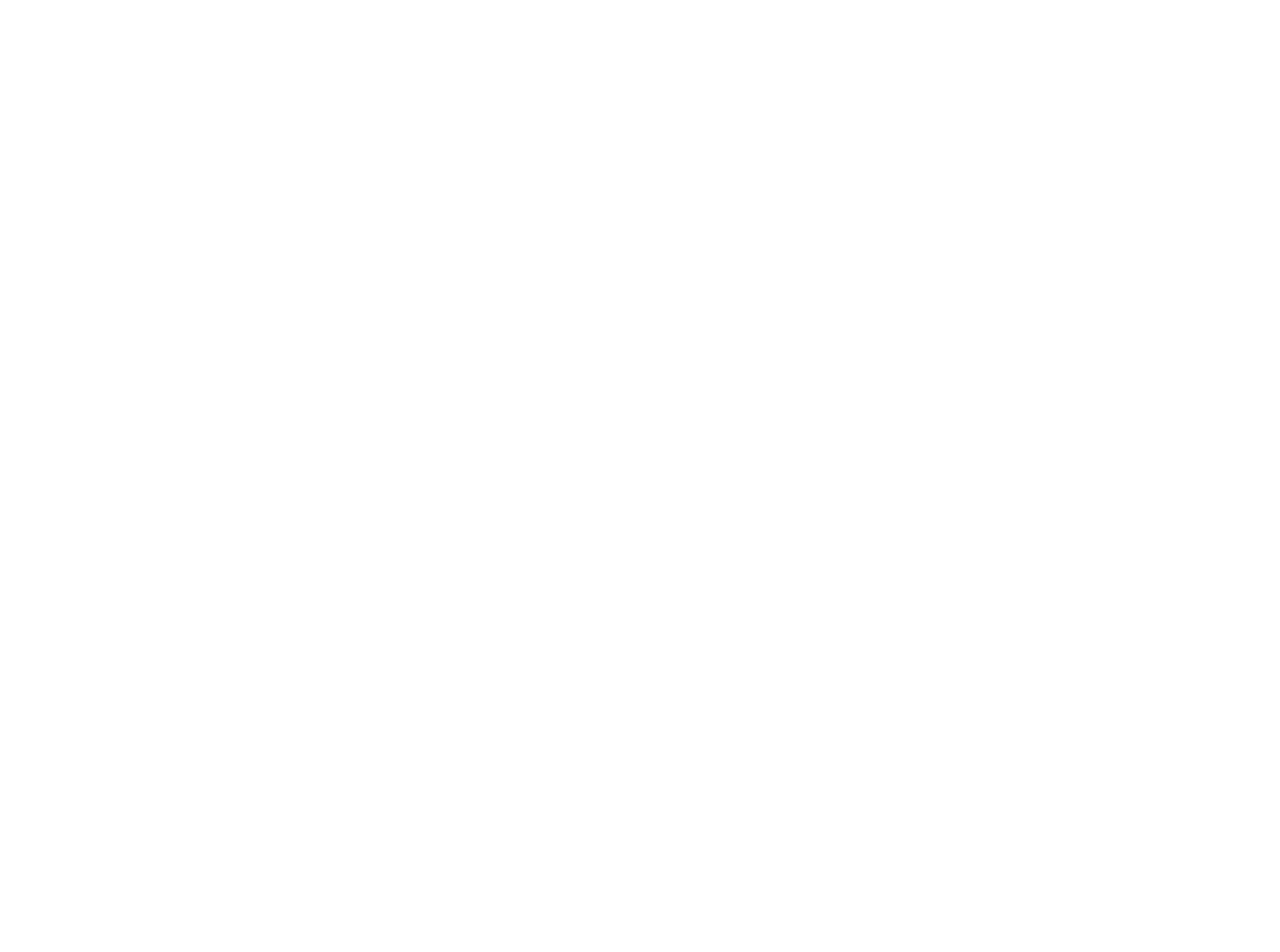
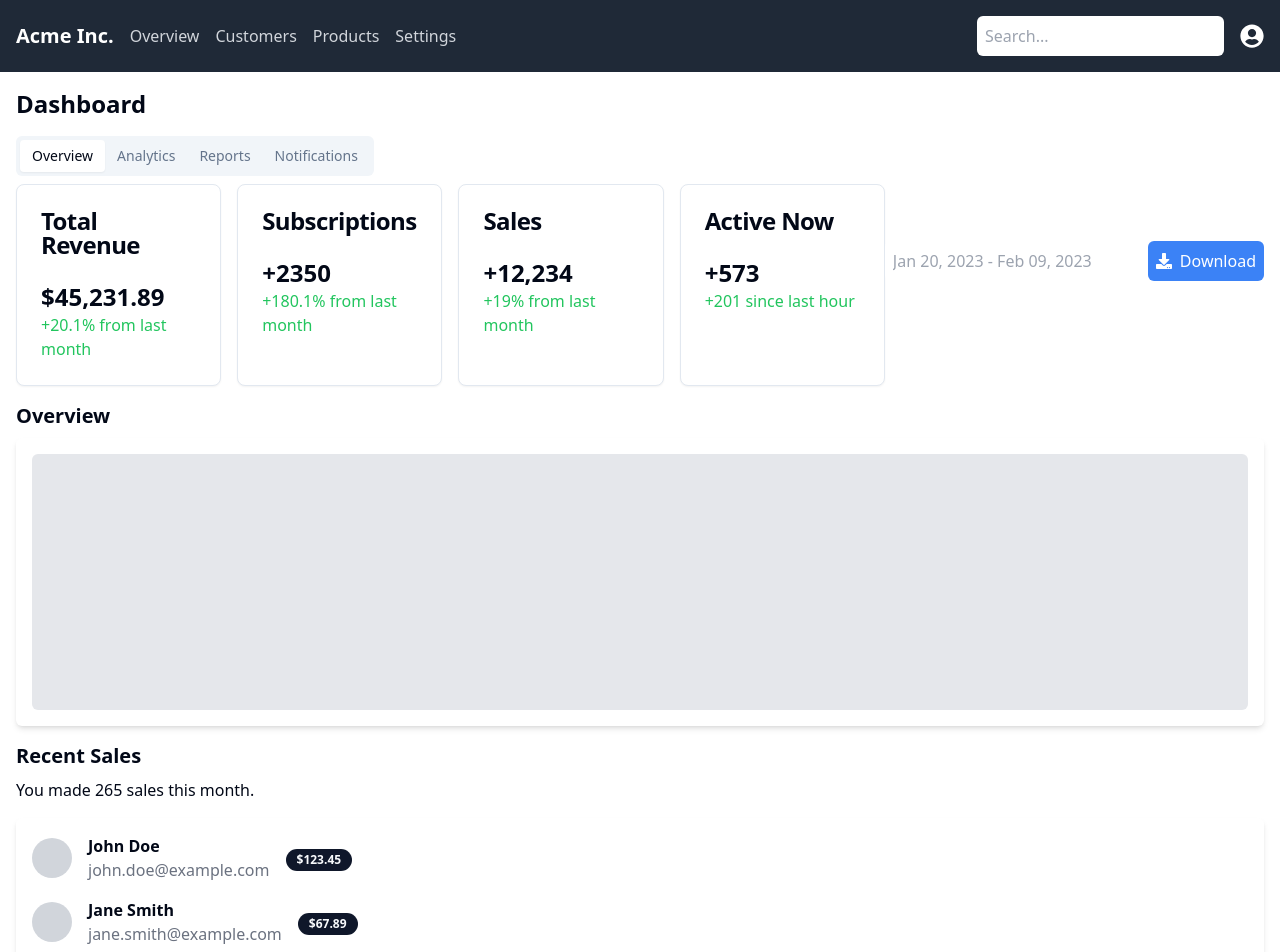
Before and after one commit to GPT-Engineer-App/replica-explained, a React (Vite) app: page / in a window 1280 px wide. Shown: the top 952 px of the page. Before the commit the page ends 800 px from the top, so only its background shows below. Built offline with nearby package versions, Linux system fonts and the light colour scheme.

Commit message:
Implemented the initial version of the dashboard with navigation and main sections.

```diff
--- a/package.json
+++ b/package.json
@@ -40,6 +40,7 @@
     "react": "^18.2.0",
     "react-dom": "^18.2.0",
     "react-hook-form": "^7.50.1",
+    "react-icons": "^4.12.0",
     "react-resizable-panels": "^2.0.9",
     "react-router-dom": "^6.23.1",
     "tailwind-merge": "^2.2.1",
--- a/src/App.jsx
+++ b/src/App.jsx
@@ -1,11 +1,19 @@
 import { Route, BrowserRouter as Router, Routes } from "react-router-dom";
 import Index from "./pages/Index.jsx";
+import Customers from "./pages/Customers.jsx";
+import Products from "./pages/Products.jsx";
+import Settings from "./pages/Settings.jsx";
+import Navbar from "./components/Navbar.jsx";
 
 function App() {
   return (
     <Router>
+      <Navbar />
       <Routes>
         <Route exact path="/" element={<Index />} />
+        <Route exact path="/customers" element={<Customers />} />
+        <Route exact path="/products" element={<Products />} />
+        <Route exact path="/settings" element={<Settings />} />
       </Routes>
     </Router>
   );
--- /dev/null
+++ b/src/components/Navbar.jsx
@@ -0,0 +1,22 @@
+import { Link } from "react-router-dom";
+import { FaUserCircle } from "react-icons/fa";
+
+const Navbar = () => {
+  return (
+    <nav className="bg-gray-800 p-4 flex justify-between items-center">
+      <div className="flex items-center space-x-4">
+        <div className="text-white text-xl font-bold">Acme Inc.</div>
+        <Link to="/" className="text-gray-300 hover:text-white">Overview</Link>
+        <Link to="/customers" className="text-gray-300 hover:text-white">Customers</Link>
+        <Link to="/products" className="text-gray-300 hover:text-white">Products</Link>
+        <Link to="/settings" className="text-gray-300 hover:text-white">Settings</Link>
+      </div>
+      <div className="flex items-center space-x-4">
+        <input type="text" placeholder="Search..." className="p-2 rounded-md" />
+        <FaUserCircle className="text-white text-2xl" />
+      </div>
+    </nav>
+  );
+};
+
+export default Navbar;
--- /dev/null
+++ b/src/pages/Customers.jsx
@@ -0,0 +1,10 @@
+const Customers = () => {
+  return (
+    <div className="p-4">
+      <h1 className="text-2xl font-bold mb-4">Customers</h1>
+      {/* Add content for the Customers page */}
+    </div>
+  );
+};
+
+export default Customers;
--- a/src/pages/Index.jsx
+++ b/src/pages/Index.jsx
@@ -1,9 +1,106 @@
-// Update this page (the content is just a fallback if you fail and example)
+import { Tabs, TabsContent, TabsList, TabsTrigger } from "@/components/ui/tabs";
+import { Card, CardContent, CardHeader, CardTitle } from "@/components/ui/card";
+import { Badge } from "@/components/ui/badge";
+import { FaDownload } from "react-icons/fa";
 
 const Index = () => {
   return (
-    <div className="h-screen w-screen flex items-center justify-center">
-      {/* Update with components here */}
+    <div className="p-4">
+      <h1 className="text-2xl font-bold mb-4">Dashboard</h1>
+      <div className="flex justify-between items-center mb-4">
+        <Tabs defaultValue="overview">
+          <TabsList>
+            <TabsTrigger value="overview">Overview</TabsTrigger>
+            <TabsTrigger value="analytics">Analytics</TabsTrigger>
+            <TabsTrigger value="reports">Reports</TabsTrigger>
+            <TabsTrigger value="notifications">Notifications</TabsTrigger>
+          </TabsList>
+          <TabsContent value="overview">
+            <div className="flex space-x-4">
+              <Card className="w-1/4">
+                <CardHeader>
+                  <CardTitle>Total Revenue</CardTitle>
+                </CardHeader>
+                <CardContent>
+                  <p className="text-2xl font-bold">$45,231.89</p>
+                  <p className="text-green-500">+20.1% from last month</p>
+                </CardContent>
+              </Card>
+              <Card className="w-1/4">
+                <CardHeader>
+                  <CardTitle>Subscriptions</CardTitle>
+                </CardHeader>
+                <CardContent>
+                  <p className="text-2xl font-bold">+2350</p>
+                  <p className="text-green-500">+180.1% from last month</p>
+                </CardContent>
+              </Card>
+              <Card className="w-1/4">
+                <CardHeader>
+                  <CardTitle>Sales</CardTitle>
+                </CardHeader>
+                <CardContent>
+                  <p className="text-2xl font-bold">+12,234</p>
+                  <p className="text-green-500">+19% from last month</p>
+                </CardContent>
+              </Card>
+              <Card className="w-1/4">
+                <CardHeader>
+                  <CardTitle>Active Now</CardTitle>
+                </CardHeader>
+                <CardContent>
+                  <p className="text-2xl font-bold">+573</p>
+                  <p className="text-green-500">+201 since last hour</p>
+                </CardContent>
+              </Card>
+            </div>
+          </TabsContent>
+        </Tabs>
+        <div className="flex items-center space-x-4">
+          <input type="text" placeholder="Jan 20, 2023 - Feb 09, 2023" className="p-2 rounded-md" />
+          <button className="flex items-center space-x-2 bg-blue-500 text-white p-2 rounded-md">
+            <FaDownload />
+            <span>Download</span>
+          </button>
+        </div>
+      </div>
+      <div className="mb-4">
+        <h2 className="text-xl font-bold mb-2">Overview</h2>
+        <div className="bg-white p-4 rounded-md shadow-md">
+          {/* Bar chart placeholder */}
+          <div className="h-64 bg-gray-200 rounded-md"></div>
+        </div>
+      </div>
+      <div>
+        <h2 className="text-xl font-bold mb-2">Recent Sales</h2>
+        <p className="mb-4">You made 265 sales this month.</p>
+        <div className="bg-white p-4 rounded-md shadow-md">
+          {/* Sales list placeholder */}
+          <div className="space-y-4">
+            <div className="flex items-center space-x-4">
+              <div className="w-10 h-10 bg-gray-300 rounded-full"></div>
+              <div>
+                <p className="font-bold">John Doe</p>
+                <p className="text-gray-500">john.doe@example.com</p>
+              </div>
+              <div className="ml-auto">
+                <Badge>$123.45</Badge>
+              </div>
+            </div>
+            <div className="flex items-center space-x-4">
+              <div className="w-10 h-10 bg-gray-300 rounded-full"></div>
+              <div>
+                <p className="font-bold">Jane Smith</p>
+                <p className="text-gray-500">jane.smith@example.com</p>
+              </div>
+              <div className="ml-auto">
+                <Badge>$67.89</Badge>
+              </div>
+            </div>
+            {/* Add more sales items as needed */}
+          </div>
+        </div>
+      </div>
     </div>
   );
 };
--- /dev/null
+++ b/src/pages/Products.jsx
@@ -0,0 +1,10 @@
+const Products = () => {
+  return (
+    <div className="p-4">
+      <h1 className="text-2xl font-bold mb-4">Products</h1>
+      {/* Add content for the Products page */}
+    </div>
+  );
+};
+
+export default Products;
--- /dev/null
+++ b/src/pages/Settings.jsx
@@ -0,0 +1,10 @@
+const Settings = () => {
+  return (
+    <div className="p-4">
+      <h1 className="text-2xl font-bold mb-4">Settings</h1>
+      {/* Add content for the Settings page */}
+    </div>
+  );
+};
+
+export default Settings;
```
Also changed, not shown: 1 other file (tests, documents, lock files or other folders).
